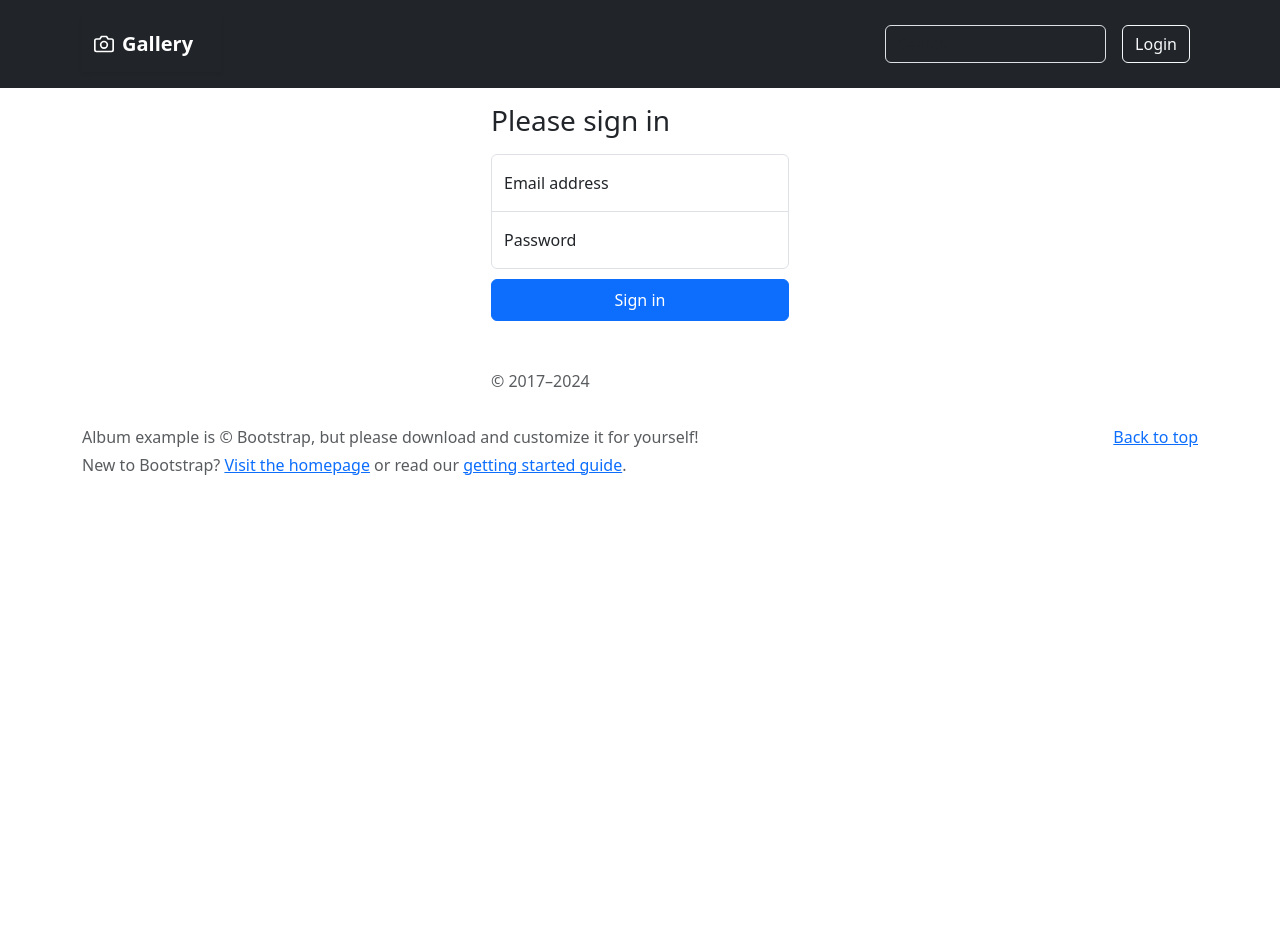
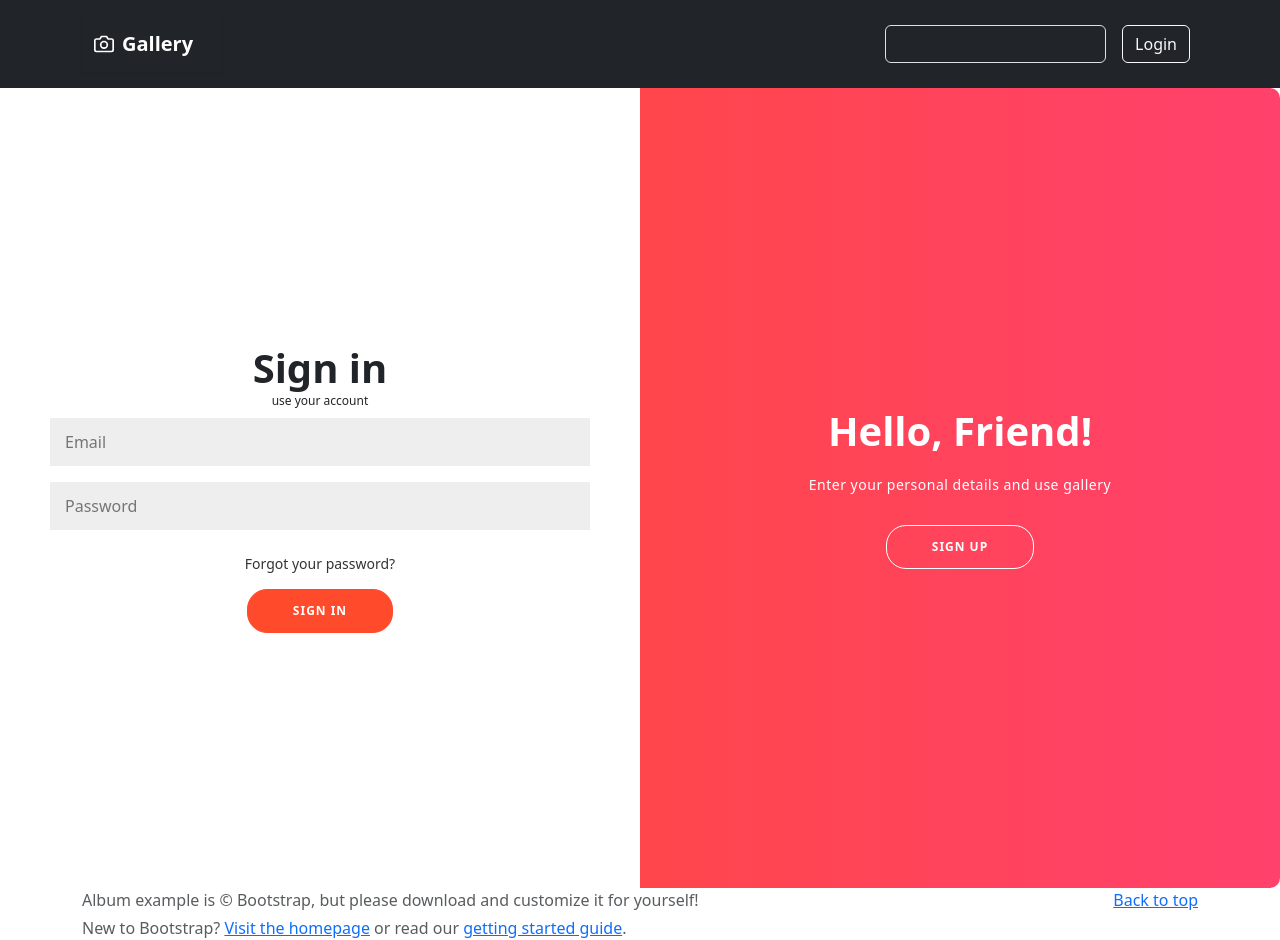
Before and after one commit to Ms-You/vue-study, a Vue app in the folder web/board-project/: page /login in a window 1280 px wide. Before the commit the page ends 800 px from the top, so only its background shows below. Built offline with nearby package versions, Linux system fonts and the light colour scheme.

Commit message:
design: login 컴포넌트 UI 변경

```diff
--- /dev/null
+++ b/web/board-project/src/assets/login.css
@@ -0,0 +1,219 @@
+@import url('https://fonts.googleapis.com/css?family=Montserrat:400,800');
+
+* {
+  box-sizing: border-box;
+}
+
+body {
+  background: #f6f5f7;
+  display: flex;
+  justify-content: center;
+  align-items: center;
+  flex-direction: column;
+  font-family: 'Montserrat', sans-serif;
+  height: 100vh;
+  margin: -20px 0 50px;
+}
+
+h1 {
+  font-weight: bold;
+  margin: 0;
+}
+
+p {
+  font-size: 14px;
+  font-weight: 100;
+  line-height: 20px;
+  letter-spacing: 0.5px;
+  margin: 20px 0 30px;
+}
+
+span {
+  font-size: 12px;
+}
+
+a {
+  color: #333;
+  font-size: 14px;
+  text-decoration: none;
+  margin: 15px 0;
+}
+
+button {
+  border-radius: 20px;
+  border: 1px solid #FF4B2B;
+  background-color: #FF4B2B;
+  color: #FFFFFF;
+  font-size: 12px;
+  font-weight: bold;
+  padding: 12px 45px;
+  letter-spacing: 1px;
+  text-transform: uppercase;
+  transition: transform 80ms ease-in;
+}
+
+button:active {
+  transform: scale(0.95);
+}
+
+button:focus {
+  outline: none;
+}
+
+button.ghost {
+  background-color: transparent;
+  border-color: #FFFFFF;
+}
+
+.sign-form {
+  background-color: #FFFFFF;
+  display: flex;
+  align-items: center;
+  justify-content: center;
+  flex-direction: column;
+  padding: 0 50px;
+  height: 100%;
+  text-align: center;
+}
+
+input {
+  background-color: #eee;
+  border: none;
+  padding: 12px 15px;
+  margin: 8px 0;
+  width: 100%;
+}
+
+.container {
+  background-color: #fff;
+  border-radius: 10px;
+  position: relative;
+  overflow: hidden;
+  max-width: 100%;
+  min-height: 100vh;
+}
+
+.form-container {
+  position: absolute;
+  top: 0;
+  height: 100%;
+  transition: all 0.6s ease-in-out;
+}
+
+.sign-in-container {
+  left: 0;
+  width: 50%;
+  z-index: 2;
+}
+
+.container.right-panel-active .sign-in-container {
+  transform: translateX(100%);
+}
+
+.sign-up-container {
+  left: 0;
+  width: 50%;
+  opacity: 0;
+  z-index: 1;
+}
+
+.container.right-panel-active .sign-up-container {
+  transform: translateX(100%);
+  opacity: 1;
+  z-index: 5;
+  animation: show 0.6s;
+}
+
+@keyframes show {
+  0%, 49.99% {
+    opacity: 0;
+    z-index: 1;
+  }
+
+  50%, 100% {
+    opacity: 1;
+    z-index: 5;
+  }
+}
+
+.overlay-container {
+  position: absolute;
+  top: 0;
+  left: 50%;
+  width: 50%;
+  height: 100%;
+  overflow: hidden;
+  transition: transform 0.6s ease-in-out;
+  z-index: 100;
+}
+
+.container.right-panel-active .overlay-container{
+  transform: translateX(-100%);
+}
+
+.overlay {
+  background: #FF416C;
+  background: -webkit-linear-gradient(to right, #FF4B2B, #FF416C);
+  background: linear-gradient(to right, #FF4B2B, #FF416C);
+  background-repeat: no-repeat;
+  background-size: cover;
+  background-position: 0 0;
+  color: #FFFFFF;
+  position: relative;
+  left: -100%;
+  height: 100%;
+  width: 200%;
+    transform: translateX(0);
+  transition: transform 0.6s ease-in-out;
+}
+
+.container.right-panel-active .overlay {
+    transform: translateX(50%);
+}
+
+.overlay-panel {
+  position: absolute;
+  display: flex;
+  align-items: center;
+  justify-content: center;
+  flex-direction: column;
+  padding: 0 40px;
+  text-align: center;
+  top: 0;
+  height: 100%;
+  width: 50%;
+  transform: translateX(0);
+  transition: transform 0.6s ease-in-out;
+}
+
+.overlay-left {
+  transform: translateX(-20%);
+}
+
+.container.right-panel-active .overlay-left {
+  transform: translateX(0);
+}
+
+.overlay-right {
+  right: 0;
+  transform: translateX(0);
+}
+
+.container.right-panel-active .overlay-right {
+  transform: translateX(20%);
+}
+
+.social-container {
+  margin: 20px 0;
+}
+
+.social-container a {
+  border: 1px solid #DDDDDD;
+  border-radius: 50%;
+  display: inline-flex;
+  justify-content: center;
+  align-items: center;
+  margin: 0 5px;
+  height: 40px;
+  width: 40px;
+}
--- a/web/board-project/src/pages/Login.vue
+++ b/web/board-project/src/pages/Login.vue
@@ -1,24 +1,44 @@
 <template>
-  <div class="form-signin w-100 m-auto">
-    <h1 class="h3 mb-3 fw-normal">Please sign in</h1>
-
-    <div class="form-floating">
-      <input type="email" class="form-control" id="floatingInput" placeholder="name@example.com"
-      @keyup.enter="submit()" v-model="state.form.email">
-      <label for="floatingInput">Email address</label>
+  <div :class="['container', { 'right-panel-active': isActive }]" id="container">
+    <div class="form-container sign-up-container">
+      <div class="sign-form">
+        <h1>Create Account</h1>
+        <span>use your email for registration</span>
+        <input type="text" placeholder="Nickname" />
+        <input type="email" placeholder="Email" />
+        <input type="password" placeholder="Password" />
+        <button>Sign Up</button>
+      </div>
     </div>
-    <div class="form-floating">
-      <input type="password" class="form-control" id="floatingPassword" placeholder="Password"
-      @keyup.enter="submit()" v-model="state.form.password">
-      <label for="floatingPassword">Password</label>
+    <div class="form-container sign-in-container">
+      <div class="sign-form">
+        <h1>Sign in</h1>
+        <span>use your account</span>
+        <input type="email" placeholder="Email" @keyup.enter="submit()" v-model="state.form.email" />
+        <input type="password" placeholder="Password" @keyup.enter="submit()" v-model="state.form.password" />
+        <a href="#">Forgot your password?</a>
+        <button @click="submit()">Sign In</button>
+      </div>
     </div>
-    <button class="btn btn-primary w-100 py-2" @click="submit()">Sign in</button>
-    <p class="mt-5 mb-3 text-body-secondary">&copy; 2017–2024</p>
+    <div class="overlay-container">
+      <div class="overlay">
+        <div class="overlay-panel overlay-left">
+          <h1>Welcome Back!</h1>
+          <p>To keep connected with us please login with your personal info</p>
+          <button class="ghost" id="signIn" @click="activePanel(false)">Sign In</button>
+        </div>
+        <div class="overlay-panel overlay-right">
+          <h1>Hello, Friend!</h1>
+          <p>Enter your personal details and use gallery</p>
+          <button class="ghost" id="signUp" @click="activePanel(true)">Sign Up</button>
+        </div>
+      </div>
+    </div>
   </div>
 </template>
 <script>
 import axios from 'axios'
-import { reactive } from 'vue'
+import { reactive, ref } from 'vue'
 import router from '../scripts/router';
 import store from '../scripts/store'
 
@@ -30,6 +50,16 @@ export default {
         password: "",
       }
     })
+
+    const isActive=  ref(false);
+
+    /**
+     * 로그인, 회원가입 좌우 변경 이벤트
+     * @param status
+     */
+    const activePanel = (status) => {
+      isActive.value = status;
+    }
 
     const submit = () => {
       axios.post('/auth/login', state.form).then((res) => {
@@ -50,30 +80,14 @@ export default {
 
     return {
       state,
+      isActive,
+      activePanel,
       submit
     }
   }
 }
+
 </script>
 <style scoped>
-.form-signin {
-  max-width: 330px;
-  padding: 1rem;
-}
-
-.form-signin .form-floating:focus-within {
-  z-index: 2;
-}
-
-.form-signin input[type="email"] {
-  margin-bottom: -1px;
-  border-bottom-right-radius: 0;
-  border-bottom-left-radius: 0;
-}
-
-.form-signin input[type="password"] {
-  margin-bottom: 10px;
-  border-top-left-radius: 0;
-  border-top-right-radius: 0;
-}
+  @import '../assets/login.css';
 </style>
```
